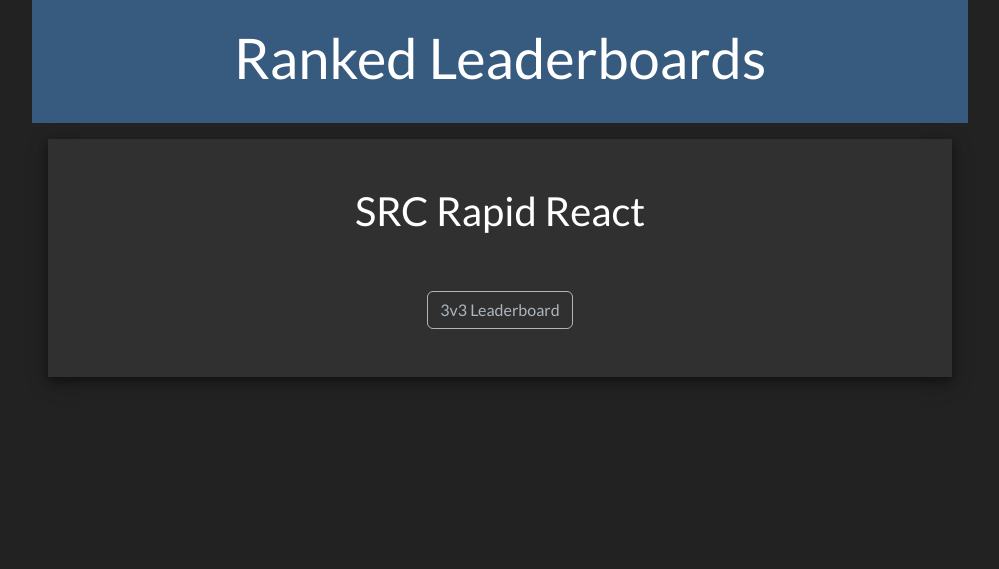
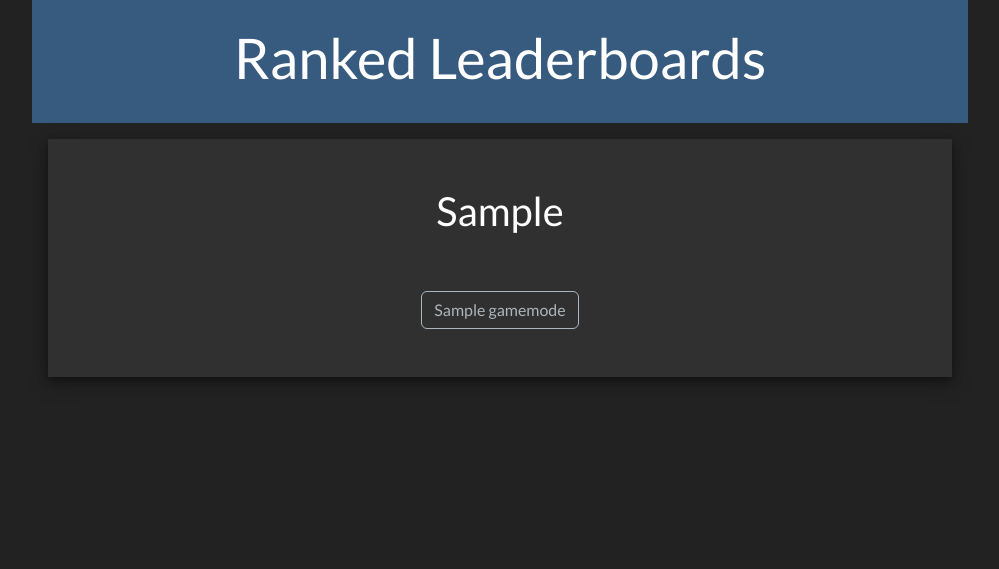
Before and after one commit to SecondRobotics/SecondWebsite, a Django app: page /ranked/ in a window 1280 px wide. Shown: the part 92-661 px from the top of the page, without its empty margins (140-1139 px from the left). Run offline with Django 3.2, Linux system fonts and the light colour scheme; tables that the repository leaves empty hold one stand-in row (values such as "Sample post"); some libraries are stand-ins or nearby versions.

Commit message:
Make frontend ranked home dynamic

```diff
--- a/ranked/templates/ranked/ranked_home.html
+++ b/ranked/templates/ranked/ranked_home.html
@@ -2,17 +2,25 @@
 
 <div class="position-relative overflow-hidden text-center bg-primary">
     <div class="p-lg-4 mx-auto">
-        <h1 style="color:white" class="display-4 fw-normal">Ranked Leaderboards</h1>
+        <h1 style="color: white" class="display-4 fw-normal">
+            Ranked Leaderboards
+        </h1>
     </div>
 </div>
+
+{% for game, gamemodes in games.items %}
 
 <div
     class="position-relative overflow-hidden p-3 p-md-5 m-md-3 text-center shadowy bg-dark"
 >
-    <h2 style="color: white" class="display-10 fw-normal">SRC Rapid React</h2>
+    <h2 style="color: white" class="display-10 fw-normal">{{ game }}</h2>
     <br /><br />
 
-    <a href="/ranked/rr-3v3/" class="btn btn-outline-light">3v3 Leaderboard</a>
+    {% for gamemode in gamemodes %}
+    <a href="/ranked/{{ gamemode.short_code }}/" class="btn btn-outline-light"
+        >{{ gamemode.name }}</a
+    >
+    {% endfor %}
 </div>
 
-{% endblock %}
+{% endfor %} {% endblock %}
--- a/ranked/views.py
+++ b/ranked/views.py
@@ -1,4 +1,3 @@
-from django.http import HttpResponse
 from django.shortcuts import render
 from django.http.response import HttpResponseRedirect
 from django.db.models import Max, F
@@ -9,7 +8,17 @@ from .models import GameMode, PlayerElo, Match
 
 
 def ranked_home(request):
-    return render(request, "ranked/ranked_home.html")
+    gamemodes = GameMode.objects.all()
+
+    # Create a dictionary mapping game name to array of gamemodes
+    gamemode_dict = {}
+    for gamemode in gamemodes:
+        if gamemode.game not in gamemode_dict:
+            gamemode_dict[gamemode.game] = []
+        gamemode_dict[gamemode.game].append(gamemode)
+
+    context = {'games': gamemode_dict}
+    return render(request, 'ranked/ranked_home.html', context)
 
 
 def leaderboard(request, name):
```
